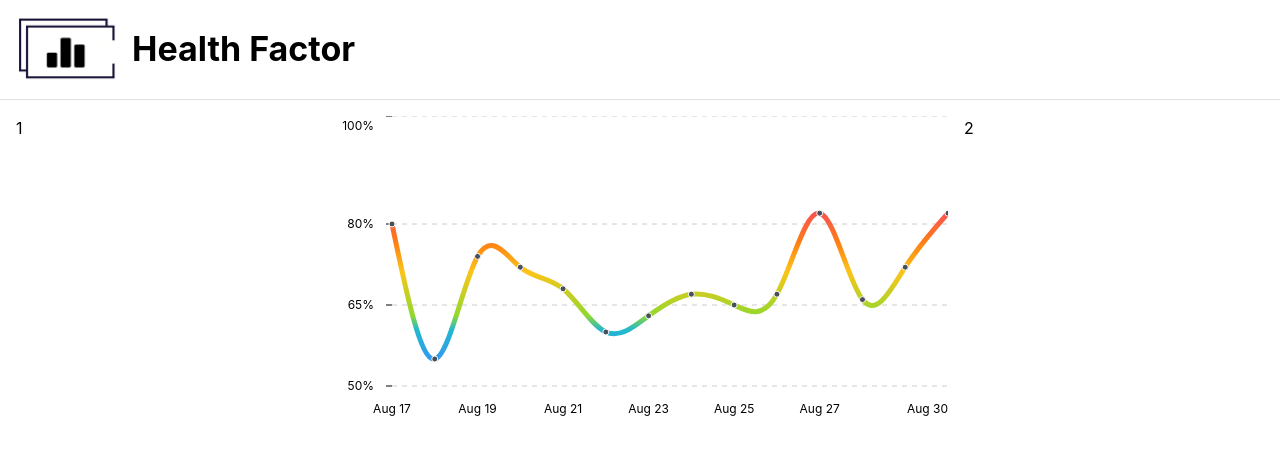
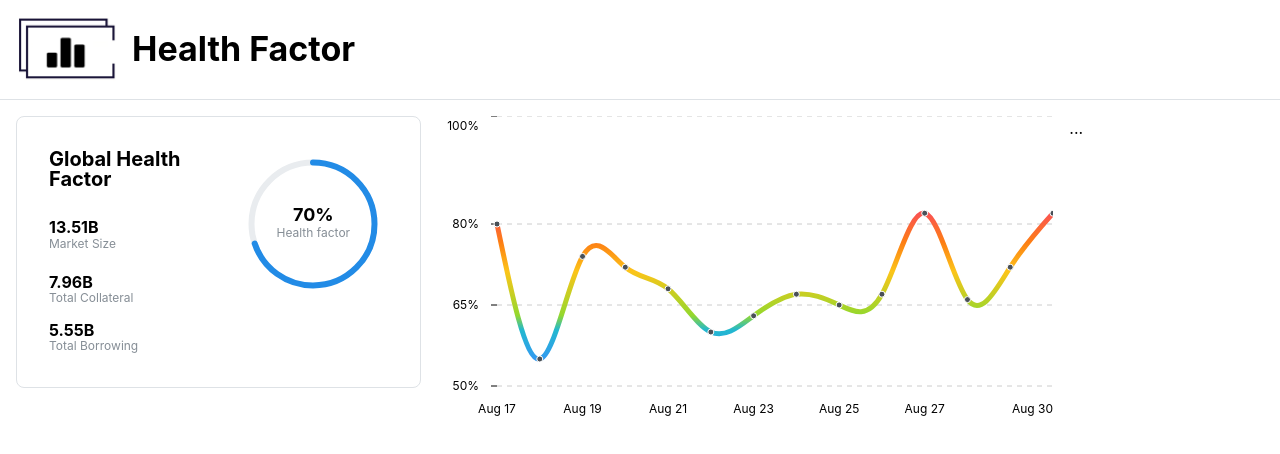
Before and after one commit to thenextblock/DefiHealthFactor, a React (Create React App) app in the folder frontend/: page / in a window 1280 px wide. Shown: the top 454 px of the page. Built offline with nearby package versions, Linux system fonts and the light colour scheme; no server answers.

Commit message:
HealthFactor card added

```diff
--- /dev/null
+++ b/frontend/src/Cards/GlobalHealthFactorCard.module.css
@@ -0,0 +1,39 @@
+.card {
+    background-color: var(--mantine-color-body);
+  }
+
+  .label {
+    font-family:
+      Greycliff CF,
+      var(--mantine-font-family);
+    font-weight: 700;
+    line-height: 1;
+  }
+
+  .lead {
+    font-family:
+      Greycliff CF,
+      var(--mantine-font-family);
+    font-weight: 700;
+    font-size: rem(22px);
+    line-height: 1;
+  }
+
+  .inner {
+    display: flex;
+
+    @media (max-width: $mantine-breakpoint-xs) {
+      flex-direction: column;
+    }
+  }
+
+  .ring {
+    flex: 1;
+    display: flex;
+    justify-content: flex-end;
+
+    @media (max-width: $mantine-breakpoint-xs) {
+      justify-content: center;
+      margin-top: var(--mantine-spacing-md);
+    }
+  }
--- /dev/null
+++ b/frontend/src/Cards/GlobalHealthFactorCard.tsx
@@ -0,0 +1,63 @@
+import { Text, Card, RingProgress, Group, useMantineTheme } from '@mantine/core';
+import classes from './GlobalHealthFactorCard.module.css';
+
+const stats = [
+  { value: 7.96, label: 'Total Collateral' },
+  { value: 5.55, label: 'Total Borrowing' },
+];
+
+export function GlobalHealthFactorCard() {
+  const theme = useMantineTheme();
+
+  const collateral = 7.96;
+  const borrowing = 5.55;
+
+  const items = stats.map((stat) => (
+    <div key={stat.label}>
+      <Text className={classes.label}>{stat.value}B</Text>
+      <Text size="xs" c="dimmed">
+        {stat.label}
+      </Text>
+    </div>
+  ));
+
+  return (
+    <Card withBorder p="xl" radius="md" className={classes.card}>
+      <div className={classes.inner}>
+        <div>
+          <Text fz="xl" className={classes.label}>
+            Global Health Factor
+          </Text>
+          <div>
+            <Text className={classes.lead} mt={30}>
+              { collateral + borrowing }B
+            </Text>
+            <Text fz="xs" c="dimmed">
+              Market Size
+            </Text>
+          </div>
+          <Group mt="lg">{items}</Group>
+        </div>
+
+        <div className={classes.ring}>
+          <RingProgress
+            roundCaps
+            thickness={6}
+            size={150}
+            sections={[{ value: (borrowing / collateral) * 100, color: theme.primaryColor }]}
+            label={
+              <div>
+                <Text ta="center" fz="lg" className={classes.label}>
+                  {((borrowing /collateral) * 100).toFixed(0)}%
+                </Text>
+                <Text ta="center" fz="xs" c="dimmed">
+                  Health factor
+                </Text>
+              </div>
+            }
+          />
+        </div>
+      </div>
+    </Card>
+  );
+}
--- a/frontend/src/pages/Home.tsx
+++ b/frontend/src/pages/Home.tsx
@@ -1,20 +1,22 @@
 import { AppShell, Center, Grid, Title } from "@mantine/core";
 import { HealthFactorChart } from "./Chart";
+import { GlobalHealthFactorCard } from "src/Cards/GlobalHealthFactorCard";
 
 export default function Home() {
   return (
 
 
     <Grid>
-      <Grid.Col span={3}>1</Grid.Col>
+      <Grid.Col span={4}>
+      <GlobalHealthFactorCard />
+      </Grid.Col>
+
       <Grid.Col span={6}>
-
-
 
           <HealthFactorChart />
 
       </Grid.Col>
-      <Grid.Col span={3}>2</Grid.Col>
+      <Grid.Col span={2}>...</Grid.Col>
     </Grid>
 
 
```
Also changed, not shown: 2 other files (tests, documents, lock files or other folders).
